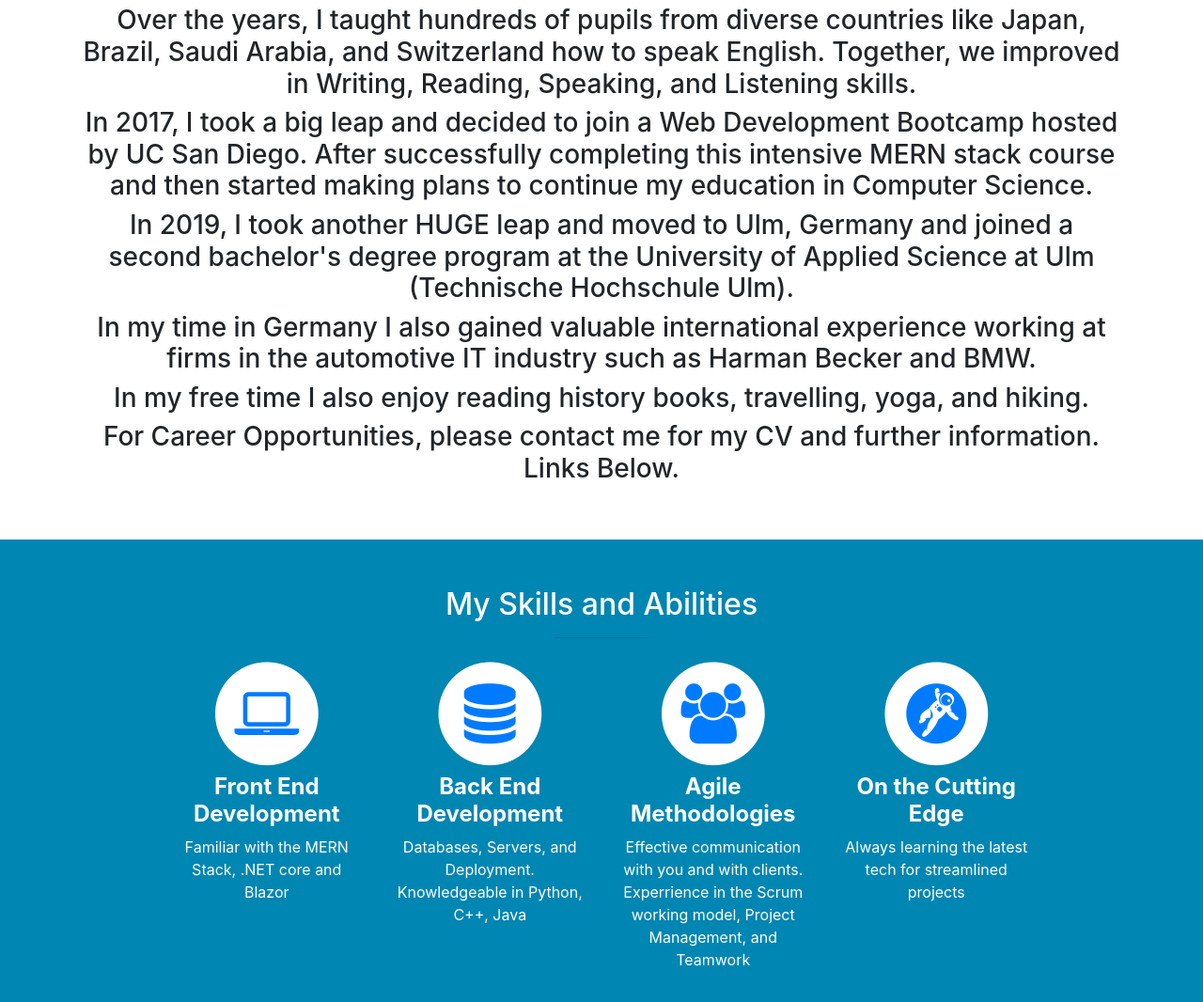
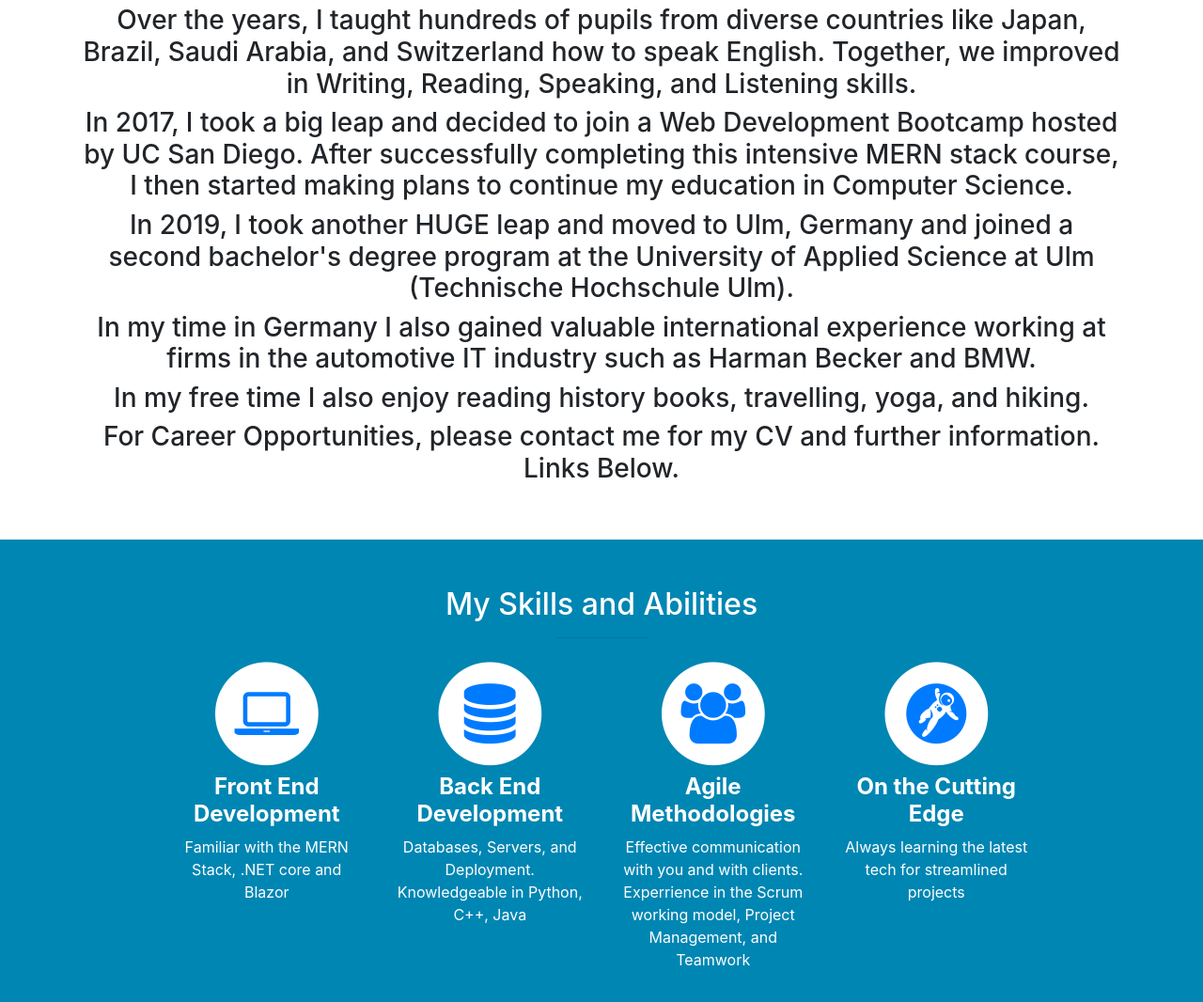
Before and after one commit to CoderMB1138/Portfolio, a website with bundled scripts: page index.html in a window 1280 px wide. Shown: the part 1075-2141 px from the top of the page at 94% size. Built offline with nearby package versions, Linux system fonts and the light colour scheme.

Commit message:
grammar fix

```diff
--- a/index.html
+++ b/index.html
@@ -68,7 +68,7 @@
         <h3>I'm originally from San Diego, California. In 2012, I completed my first Bachelor's Dregree in European History at a small Liberal Arts college in Santa Barbara, California.</h3>
         <h3>I then began my Career as an English Language instructor for International Students in the United States.</h3>
         <h3>Over the years, I taught hundreds of pupils from diverse countries like Japan, Brazil, Saudi Arabia, and Switzerland how to speak English. Together, we improved in Writing, Reading, Speaking, and Listening skills.</h3>
-        <h3>In 2017, I took a big leap and decided to join a Web Development Bootcamp hosted by UC San Diego. After successfully completing this intensive MERN stack course and then started making plans to continue my education in Computer Science.</h3>
+        <h3>In 2017, I took a big leap and decided to join a Web Development Bootcamp hosted by UC San Diego. After successfully completing this intensive MERN stack course, I then started making plans to continue my education in Computer Science.</h3>
         <h3> In 2019, I took another HUGE leap and moved to Ulm, Germany and joined a second bachelor's degree program at the University of Applied Science at Ulm (Technische Hochschule Ulm).</h3>
         <h3> In my time in Germany I also gained valuable international experience working at firms in the automotive IT industry such as Harman Becker and BMW.</h3>
         <h3> In my free time I also enjoy reading history books, travelling, yoga, and hiking.</h3>
```
